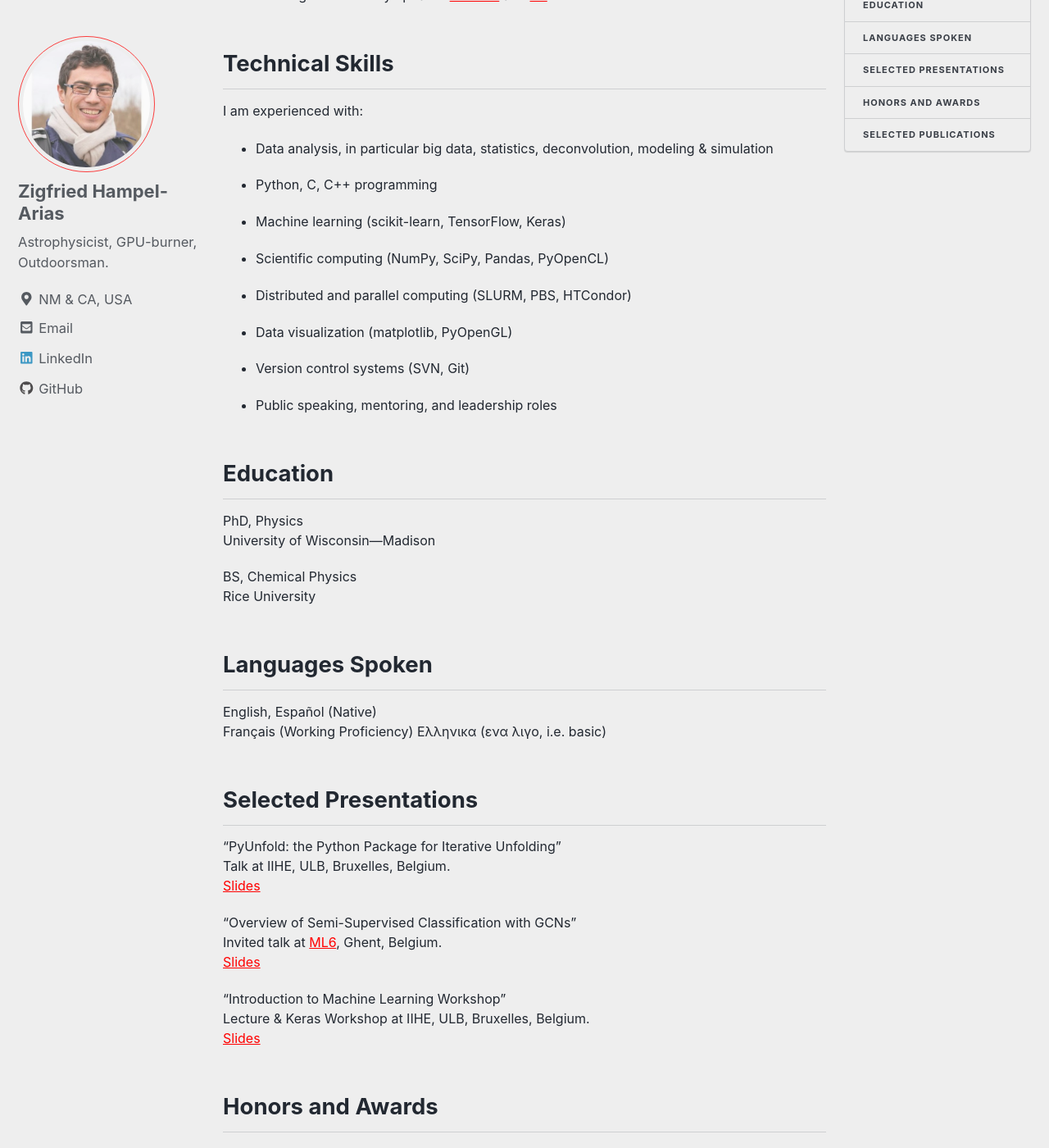
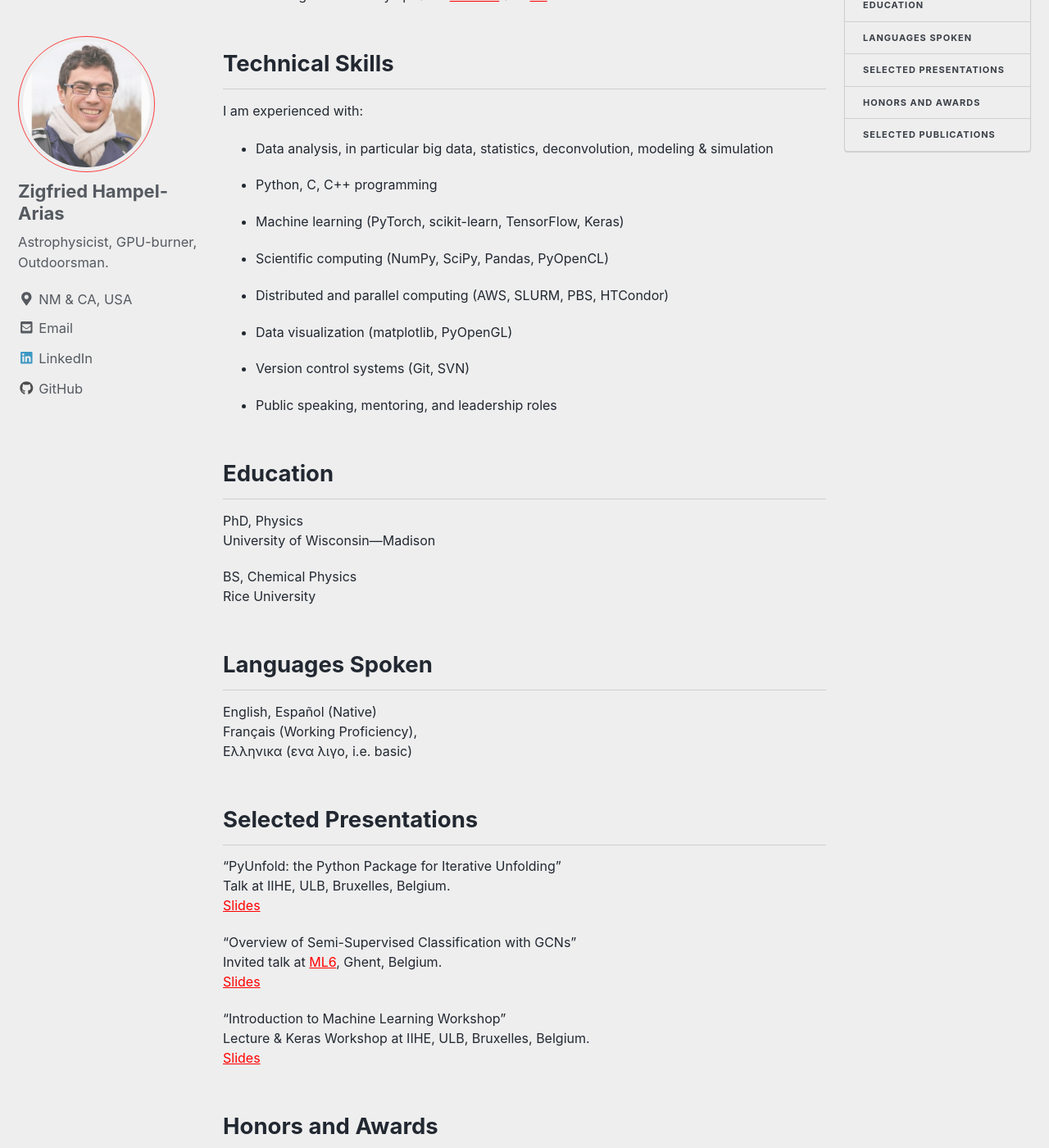
Before and after one commit to zhampel/zhampel.github.io, a Jekyll site: the page built from _pages/cv.md, in a window 1280 px wide and 1400 px high, scrolled down 440 px. Shown: the whole window at 82% size. Built offline with Jekyll 4.4.1, drawn with Linux system fonts in a browser that asks for light colours; nearby versions of some CDN libraries; formulas are drawn with MathJax 3; some of the changed text lies outside the part shown.

```diff
--- a/_pages/cv.md
+++ b/_pages/cv.md
@@ -34,19 +34,19 @@ and
             <p>Python, C, C++ programming</p>
         </li>
         <li>
-            <p>Machine learning (scikit-learn, TensorFlow, Keras)</p>
+            <p>Machine learning (PyTorch, scikit-learn, TensorFlow, Keras)</p>
         </li>
         <li>
             <p>Scientific computing (NumPy, SciPy, Pandas, PyOpenCL)</p>
         </li>
         <li>
-            <p>Distributed and parallel computing (SLURM, PBS, HTCondor)</p>
+            <p>Distributed and parallel computing (AWS, SLURM, PBS, HTCondor)</p>
         </li>
         <li>
             <p>Data visualization (matplotlib, PyOpenGL)</p>
         </li>
         <li>
-            <p>Version control systems (SVN, Git)</p>
+            <p>Version control systems (Git, SVN)</p>
         </li>
         <li>
             <p>Public speaking, mentoring, and leadership roles</p>
@@ -70,7 +70,7 @@ Thesis Title: <b>Spurious Events in the Endcap Muon System of the CMS Detector</
 
 ## Languages Spoken
 English, Espa&ntilde;ol (Native)<br>
-Fran&ccedil;ais (Working Proficiency)
+Fran&ccedil;ais (Working Proficiency),<br>
 Ελληνικα (ενα λιγο, i.e. basic)
 
 
@@ -106,6 +106,8 @@ MMUF Undergraduate Fellowship
 
 Below is a list of the publications for which I am a major contributor.
 
+Cosmic Ray Observations at the TeV Scale with the HAWC Observatory<br>
+I.e. my PhD [thesis](https://www.hawc-observatory.org/publications/docs/HampelThesis.pdf).
 
 Observation of Anisotropy of TeV Cosmic Rays with Two Years of HAWC<br>
 Astrophys. J. **865**, 57 (2018). [arXiv:1805.01847](https://arxiv.org/abs/1805.01847)<br>
```
